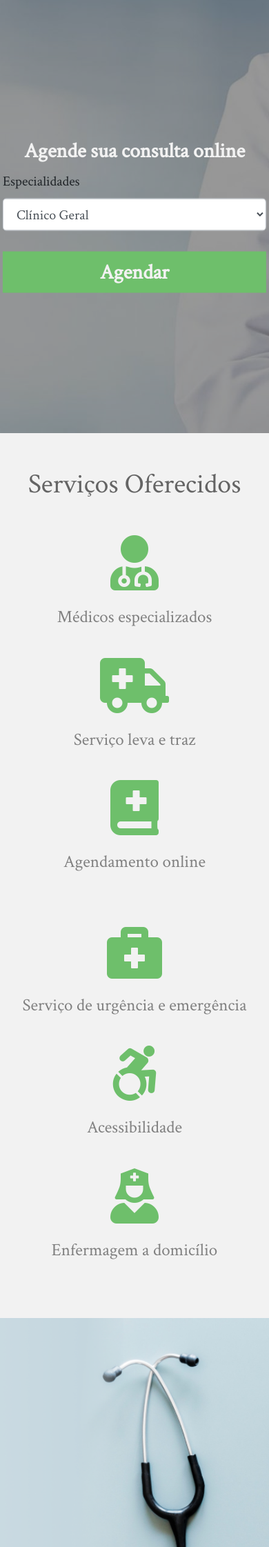
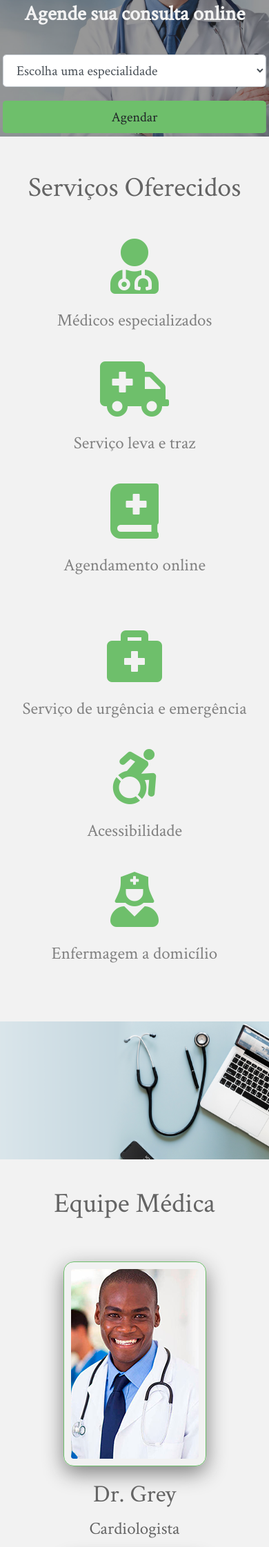
Before and after one commit to leandroyellow/projeto-web-clinica-abc, a PHP site: page / in a window 390 px wide. Shown: the part 84-2327 px from the top of the page at 69% size. Run offline with PHP 8.4, Linux system fonts and the light colour scheme.

Commit message:
index pronto

```diff
--- a/css/estilo.css
+++ b/css/estilo.css
@@ -53,6 +53,18 @@ header nav{
     position: relative;
 }
 
+@media screen and (max-width: 1080px) {
+    .agenda {
+      height: 400px;
+    }
+  }
+
+@media screen and (max-width: 750px) {
+    .agenda {
+      height: 200px;
+    }
+  }
+
 .overlay{
     position: absolute;
     left: 0;
@@ -83,28 +95,12 @@ section.agenda form h2{
     background: none;
 }
 
-section.agenda form input[type=email]{
-    width: 100%;
-    height: 60px;
-    margin-top: 10px;
-    background: #f2f2f2;
-    color: black;
-    font-size: 30px;
-    padding-left: 10px;
-    border: 0;
+section.agenda .btn{
+    background-color: #6ebf6b;
+
 }
 
-section.agenda form input[type=submit]{
-    width: 100%;
-    height: 60px;
-    margin-top: 10px;
-    background: #6ebf6b;
-    color: #f2f2f2;
-    cursor: pointer;
-    font-size: 30px;
-    border: 0;
-    font-weight: bold;
-}
+
 
 /*Serviços container*/
 section div.icone{
@@ -146,6 +142,17 @@ section.quem-somos{
     background-size: cover;
 }
 
+@media screen and (max-width: 1080px) {
+    section.quem-somos {
+      height: 400px;
+    }
+  }
+
+@media screen and (max-width: 750px) {
+    section.quem-somos {
+      height: 200px;
+    }
+  }
 /*medicos-container*/
 
 section.medicos-container{
--- a/index.php
+++ b/index.php
@@ -36,8 +36,9 @@
             <form>
                 <h2>Agende sua consulta online</h2>
                 <div class="form-group">
-                    <label for="exampleFormControlSelect1">Especialidades</label>
+                    <label for="exampleFormControlSelect1"></label>
                     <select class="form-control" id="exampleFormControlSelect1">
+                        <option>Escolha uma especialidade</option>
                         <option>Clínico Geral</option>
                         <option>Giicologista</option>
                         <option>Pediatra</option>
@@ -45,7 +46,7 @@
                         <option>Dentista</option>
                     </select>
                 </div>
-                <input type="submit" name="acao" value="Agendar">
+                <button type="button" class="btn btn-block">Agendar</button>
             </form>
         </div><!--center-->
     </section><!--agenda-->
```
